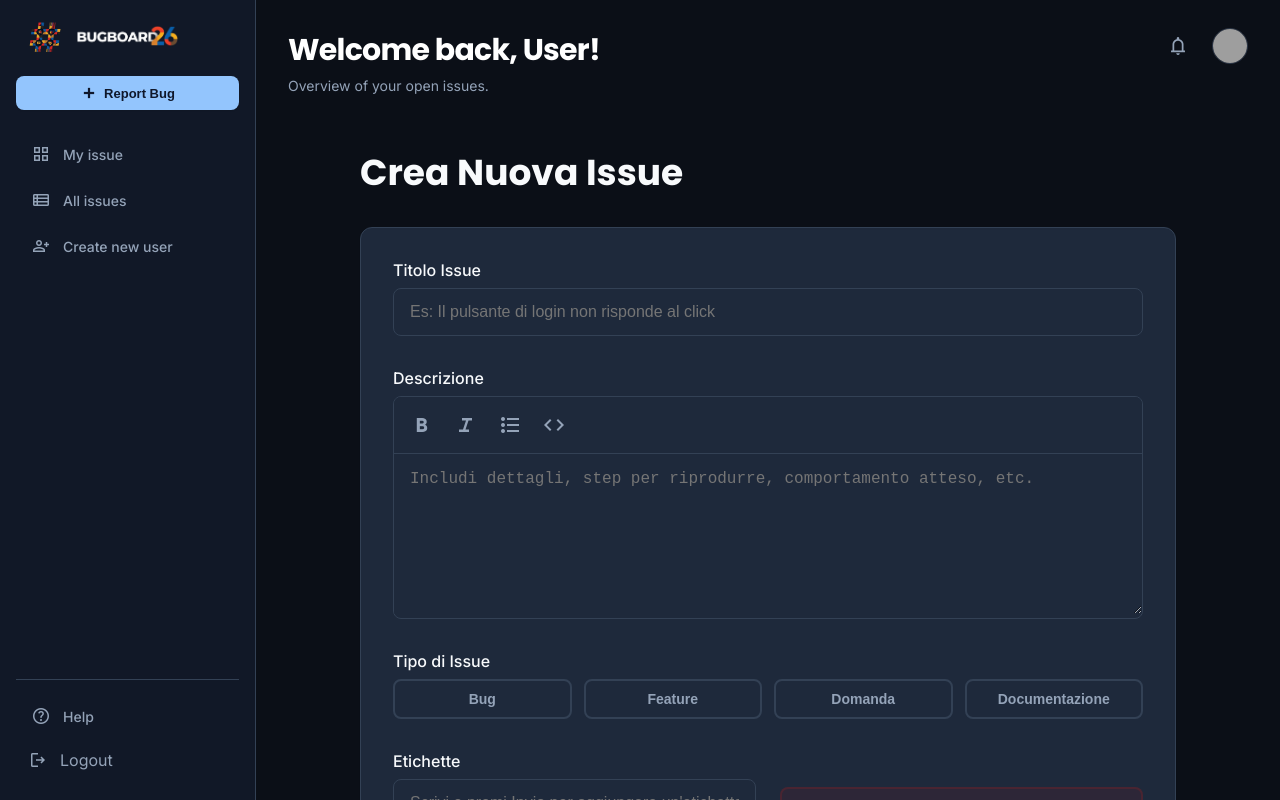
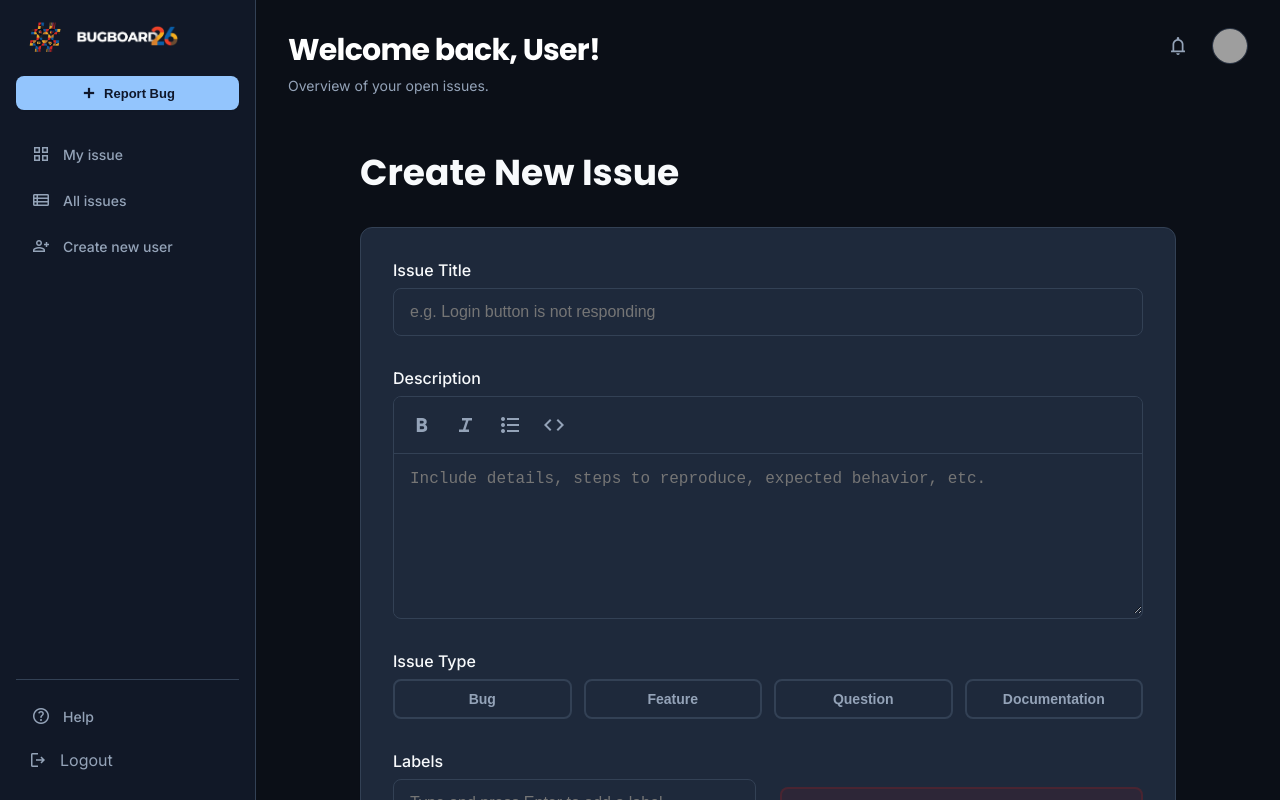
Before and after one commit to blu3ter/bugboard26-frontend-LS, a React (Vite) app: page /dashboard/create-issue in a window 1280 px wide. Built offline with nearby package versions, Linux system fonts and the light colour scheme; grey boxes are pictures that could not be loaded.

Commit message:
modificate le parole che erano ancora in Italiano.  Modificato il design di myissues, rendendolo uguale ad allissues. Infine ho rimosso il bottone per contrasseganr eocme fatto in allissues

```diff
--- a/src/pages/AllIssuesView/AllIssuesView.tsx
+++ b/src/pages/AllIssuesView/AllIssuesView.tsx
@@ -26,28 +26,18 @@ export const AllIssuesView: React.FC<AllIssuesViewProps> = ({ isAdmin = true })
     fetchIssues();
   }, []);
 
-  const getAccentColor = (issue: IssueDto) => {
-    if (issue.isUrgent) return '#ba1a1a';
-    if (issue.type === 'FEATURE') return 'var(--primary)';
-    if (issue.type === 'DOCUMENTATION') return 'var(--secondary)';
-    return 'var(--primary)';
-  };
-
-  const getTypeIcon = (type: string) => {
+  const getTypeStyles = (type: string) => {
     switch (type) {
-      case 'BUG': return 'bug_report';
-      case 'FEATURE': return 'add_box';
-      case 'DOCUMENTATION': return 'description';
-      default: return 'list';
-    }
-  };
-
-  const getBadgeClass = (type: string) => {
-    switch (type) {
-      case 'BUG': return 'badge-bug';
-      case 'FEATURE': return 'badge-feature';
-      case 'DOCUMENTATION': return 'badge-documentation';
-      default: return 'badge-todo';
+      case 'BUG':
+        return { color: '#ef4444', icon: 'bug_report', badgeBg: 'rgba(239, 68, 68, 0.1)', badgeBorder: '#ef4444', textColor: '#ef4444' };
+      case 'FEATURE':
+        return { color: '#10b981', icon: 'add_box', badgeBg: 'rgba(16, 185, 129, 0.1)', badgeBorder: '#10b981', textColor: '#10b981' };
+      case 'QUESTION':
+        return { color: '#fbbf24', icon: 'help', badgeBg: 'rgba(251, 191, 36, 0.1)', badgeBorder: '#fbbf24', textColor: '#fbbf24' };
+      case 'DOCUMENTATION':
+        return { color: '#2563eb', icon: 'description', badgeBg: 'rgba(37, 99, 235, 0.1)', badgeBorder: '#2563eb', textColor: '#2563eb' };
+      default:
+        return { color: 'var(--primary)', icon: 'list', badgeBg: 'var(--surface-container-high)', badgeBorder: 'var(--border-color)', textColor: 'var(--text-secondary)' };
     }
   };
 
@@ -69,30 +59,29 @@ export const AllIssuesView: React.FC<AllIssuesViewProps> = ({ isAdmin = true })
       {/* Grid of Issues */}
       <div className="issues-grid">
         {loading ? (
-          <p>Caricamento issues...</p>
+          <p>Loading issues...</p>
         ) : issues.length === 0 ? (
-          <p>Nessuna issue trovata.</p>
+          <p>No issues found.</p>
         ) : (
-          issues.map((issue) => (
+          issues.map((issue) => {
+            const typeStyle = getTypeStyles(issue.type);
+            return (
               <article
                 key={issue.id}
                 className={`issue-card ${issue.state === 'DONE' ? 'card-closed' : ''}`}
                 style={issue.isUrgent ? { borderColor: 'rgba(186,26,26,0.5)' } : {}}
               >
-              <div className="card-accent-line" style={{ backgroundColor: getAccentColor(issue) }}></div>
+                <div className="card-accent-line" style={{ backgroundColor: typeStyle.color }}></div>
 
                 <div className="card-header">
                   <div className="card-id-group">
                     <span className="issue-id">BB-{issue.id}</span>
                     {issue.isUrgent && (
                       <span className="badge-urgent">
-                      <span className="material-symbols-outlined" style={{ fontSize: '14px' }}>warning</span> URGENTE
+                        <span className="material-symbols-outlined" style={{ fontSize: '14px' }}>warning</span> URGENT
                       </span>
                     )}
                   </div>
-                <button className={`btn-check ${issue.state === 'DONE' ? 'btn-checked' : ''}`} disabled={issue.state === 'DONE'}>
-                  <span className="material-symbols-outlined" style={issue.state === 'DONE' ? { fontVariationSettings: '"FILL" 1' } : {}}>check_circle</span>
-                </button>
                 </div>
 
                 <h3 className={`issue-title ${issue.state === 'DONE' ? 'issue-title-closed' : ''}`}>{issue.title}</h3>
@@ -101,8 +90,8 @@ export const AllIssuesView: React.FC<AllIssuesViewProps> = ({ isAdmin = true })
                 )}
 
                 <div className="card-footer">
-                <span className={`badge ${getBadgeClass(issue.type)}`}>
-                  <span className="material-symbols-outlined" style={{ fontSize: '14px' }}>{getTypeIcon(issue.type)}</span> {issue.type}
+                  <span className="badge" style={{ backgroundColor: typeStyle.badgeBg, border: `1px solid ${typeStyle.badgeBorder}`, color: typeStyle.textColor }}>
+                    <span className="material-symbols-outlined" style={{ fontSize: '14px' }}>{typeStyle.icon}</span> {issue.type}
                   </span>
                   <span className={`badge ${getStateBadgeClass(issue.state)}`}>
                     <span className="material-symbols-outlined" style={{ fontSize: '14px' }}>list</span> {issue.state}
@@ -110,19 +99,20 @@ export const AllIssuesView: React.FC<AllIssuesViewProps> = ({ isAdmin = true })
 
                   <div className="assignee-info">
                     {issue.assigneeFullName && (
-                    <span className="assignee-text">Assegnato a: {issue.assigneeFullName}</span>
+                      <span className="assignee-text">Assigned to: {issue.assigneeFullName}</span>
                     )}
                   </div>
 
                   {isAdmin && (
-                  <button className="btn-assign" style={!issue.assigneeFullName ? { marginLeft: 'auto' } : {}} title="Assegna/Riassegna">
+                    <button className="btn-assign" style={!issue.assigneeFullName ? { marginLeft: 'auto' } : {}} title="Assign / Reassign">
                       <span className="material-symbols-outlined" style={{ fontSize: '14px' }}>{issue.assigneeFullName ? 'sync' : 'person_add'}</span>
-                    <span>Assegna</span>
+                      <span>{issue.assigneeFullName ? 'Reassign' : 'Assign'}</span>
                     </button>
                   )}
                 </div>
               </article>
-          ))
+            );
+          })
         )}
       </div>
     </div>
--- a/src/pages/CreateIssueView/CreateIssueView.tsx
+++ b/src/pages/CreateIssueView/CreateIssueView.tsx
@@ -3,7 +3,7 @@ import type { KeyboardEvent } from 'react';
 import { useNavigate } from 'react-router-dom';
 import './CreateIssueView.css';
 
-type IssueType = 'bug' | 'feature' | 'domanda' | 'documentazione' | null;
+type IssueType = 'bug' | 'feature' | 'question' | 'documentation' | null;
 
 export const CreateIssueView: React.FC = () => {
   const navigate = useNavigate();
@@ -28,52 +28,52 @@ export const CreateIssueView: React.FC = () => {
 
   const toggleUrgent = (e: React.MouseEvent) => {
     e.preventDefault(); // Prevent form submission
-    if (labels.includes('URGENTE')) {
-      removeLabel('URGENTE');
+    if (labels.includes('URGENT')) {
+      removeLabel('URGENT');
     } else {
-      setLabels(['URGENTE', ...labels]);
+      setLabels(['URGENT', ...labels]);
     }
   };
 
   return (
     <div className="create-issue-view">
       <div className="page-title-row">
-        <h1 className="page-title">Crea Nuova Issue</h1>
+        <h1 className="page-title">Create New Issue</h1>
       </div>
 
       <form className="form-card" onSubmit={(e) => { e.preventDefault(); navigate('/dashboard/my-issues'); }}>
 
         {/* Title & Description */}
         <div>
-          <label className="input-label" htmlFor="issue-title">Titolo Issue</label>
+          <label className="input-label" htmlFor="issue-title">Issue Title</label>
           <input
             id="issue-title"
             className="text-input"
-            placeholder="Es: Il pulsante di login non risponde al click"
+            placeholder="e.g. Login button is not responding"
             required
           />
         </div>
 
         <div>
-          <label className="input-label">Descrizione</label>
+          <label className="input-label">Description</label>
           <div className="editor-container">
             <div className="editor-toolbar">
-              <button type="button" className="toolbar-btn" title="Grassetto">
+              <button type="button" className="toolbar-btn" title="Bold">
                 <span className="material-symbols-outlined">format_bold</span>
               </button>
-              <button type="button" className="toolbar-btn" title="Corsivo">
+              <button type="button" className="toolbar-btn" title="Italic">
                 <span className="material-symbols-outlined">format_italic</span>
               </button>
-              <button type="button" className="toolbar-btn" title="Lista puntata">
+              <button type="button" className="toolbar-btn" title="Bulleted List">
                 <span className="material-symbols-outlined">format_list_bulleted</span>
               </button>
-              <button type="button" className="toolbar-btn" title="Codice">
+              <button type="button" className="toolbar-btn" title="Code">
                 <span className="material-symbols-outlined">code</span>
               </button>
             </div>
             <textarea
               className="editor-textarea"
-              placeholder="Includi dettagli, step per riprodurre, comportamento atteso, etc."
+              placeholder="Include details, steps to reproduce, expected behavior, etc."
               required
             ></textarea>
           </div>
@@ -81,7 +81,7 @@ export const CreateIssueView: React.FC = () => {
 
         {/* Issue Type */}
         <div>
-          <p className="input-label">Tipo di Issue</p>
+          <p className="input-label">Issue Type</p>
           <div className="type-grid">
             <button
               type="button"
@@ -101,19 +101,19 @@ export const CreateIssueView: React.FC = () => {
             </button>
             <button
               type="button"
-              className={`type-btn ${issueType === 'domanda' ? 'selected' : ''}`}
-              data-type="domanda"
-              onClick={() => setIssueType('domanda')}
+              className={`type-btn ${issueType === 'question' ? 'selected' : ''}`}
+              data-type="question"
+              onClick={() => setIssueType('question')}
             >
-              Domanda
+              Question
             </button>
             <button
               type="button"
-              className={`type-btn ${issueType === 'documentazione' ? 'selected' : ''}`}
-              data-type="documentazione"
-              onClick={() => setIssueType('documentazione')}
+              className={`type-btn ${issueType === 'documentation' ? 'selected' : ''}`}
+              data-type="documentation"
+              onClick={() => setIssueType('documentation')}
             >
-              Documentazione
+              Documentation
             </button>
           </div>
         </div>
@@ -121,18 +121,18 @@ export const CreateIssueView: React.FC = () => {
         {/* Labels & Urgency */}
         <div className="labels-grid">
           <div>
-            <label className="input-label" htmlFor="label-input">Etichette</label>
+            <label className="input-label" htmlFor="label-input">Labels</label>
             <input
               id="label-input"
               className="text-input"
-              placeholder="Scrivi e premi Invio per aggiungere un'etichetta..."
+              placeholder="Type and press Enter to add a label..."
               value={labelInput}
               onChange={(e) => setLabelInput(e.target.value)}
               onKeyDown={handleAddLabel}
             />
             <div className="labels-container">
               {labels.map(label => (
-                <span key={label} className={`tag-label ${label === 'URGENTE' ? 'urgent' : ''}`}>
+                <span key={label} className={`tag-label ${label === 'URGENT' ? 'urgent' : ''}`}>
                   {label}
                   <button type="button" className="tag-remove-btn" onClick={() => removeLabel(label)}>
                     <span className="material-symbols-outlined" style={{ fontSize: '14px' }}>close</span>
@@ -145,30 +145,30 @@ export const CreateIssueView: React.FC = () => {
           <div className="urgent-btn-container">
             <button type="button" className="btn-urgent" onClick={toggleUrgent}>
               <span className="material-symbols-outlined">bolt</span>
-              {labels.includes('URGENTE') ? 'Rimuovi Segnalazione URGENTE' : 'Segnala come URGENTE'}
+              {labels.includes('URGENT') ? 'Remove URGENT Flag' : 'Mark as URGENT'}
             </button>
           </div>
         </div>
 
         {/* Attachments */}
         <div>
-          <p className="input-label">Allegati</p>
+          <p className="input-label">Attachments</p>
           <div className="dropzone">
             <div className="dropzone-icon">
               <span className="material-symbols-outlined" style={{ fontSize: '32px' }}>upload_file</span>
             </div>
-            <p style={{ fontWeight: 600, color: 'var(--primary)', marginBottom: '4px' }}>Trascina i file qui <span style={{ color: 'var(--on-surface-variant)', fontWeight: 400 }}>o clicca per caricare</span></p>
-            <p style={{ fontSize: '12px', color: 'var(--on-surface-variant)' }}>PNG, JPG, GIF, PDF fino a 10MB</p>
+            <p style={{ fontWeight: 600, color: 'var(--primary)', marginBottom: '4px' }}>Drag files here <span style={{ color: 'var(--on-surface-variant)', fontWeight: 400 }}>or click to upload</span></p>
+            <p style={{ fontSize: '12px', color: 'var(--on-surface-variant)' }}>PNG, JPG, GIF, PDF up to 10MB</p>
           </div>
         </div>
 
         {/* Action Buttons */}
         <div className="actions-row">
           <button type="button" className="btn-cancel" onClick={() => navigate('/dashboard')}>
-            Annulla
+            Cancel
           </button>
           <button type="submit" className="btn-create">
-            Crea Issue
+            Create Issue
           </button>
         </div>
 
--- a/src/pages/MyIssuesView/MyIssuesView.tsx
+++ b/src/pages/MyIssuesView/MyIssuesView.tsx
@@ -28,11 +28,11 @@ export const MyIssuesView: React.FC = () => {
       case 'BUG':
         return { color: '#ef4444', icon: 'bug_report', badgeBg: 'rgba(239, 68, 68, 0.1)', badgeBorder: '#ef4444', textColor: '#ef4444' };
       case 'FEATURE':
-        return { color: '#fef08a', icon: 'stars', badgeBg: 'rgba(254, 240, 138, 0.1)', badgeBorder: '#fef08a', textColor: '#ca8a04' };
+        return { color: '#10b981', icon: 'add_box', badgeBg: 'rgba(16, 185, 129, 0.1)', badgeBorder: '#10b981', textColor: '#10b981' };
       case 'QUESTION':
-        return { color: '#3b82f6', icon: 'help', badgeBg: 'rgba(59, 130, 246, 0.1)', badgeBorder: '#3b82f6', textColor: '#3b82f6' };
+        return { color: '#fbbf24', icon: 'help', badgeBg: 'rgba(251, 191, 36, 0.1)', badgeBorder: '#fbbf24', textColor: '#fbbf24' };
       case 'DOCUMENTATION':
-        return { color: '#86efac', icon: 'description', badgeBg: 'rgba(134, 239, 172, 0.1)', badgeBorder: '#86efac', textColor: '#16a34a' };
+        return { color: '#2563eb', icon: 'description', badgeBg: 'rgba(37, 99, 235, 0.1)', badgeBorder: '#2563eb', textColor: '#2563eb' };
       default:
         return { color: 'var(--primary)', icon: 'list', badgeBg: 'var(--surface-container-high)', badgeBorder: 'var(--border-color)', textColor: 'var(--text-secondary)' };
     }
@@ -75,9 +75,9 @@ export const MyIssuesView: React.FC = () => {
         {/* Main Content Area (Left side) */}
         <div className="my-issues-main-content">
           {loading ? (
-            <p>Caricamento issues...</p>
+            <p>Loading issues...</p>
           ) : issues.length === 0 ? (
-            <p>Nessuna issue trovata.</p>
+            <p>No issue  found.</p>
           ) : (
             <div className="issues-grid">
               {issues.map(issue => {
@@ -91,7 +91,7 @@ export const MyIssuesView: React.FC = () => {
                         <span className="issue-id">BB-{issue.id}</span>
                         {issue.isUrgent && (
                           <span className="badge-urgent">
-                            <span className="material-symbols-outlined" style={{ fontSize: '14px' }}>warning</span> URGENTE
+                            <span className="material-symbols-outlined" style={{ fontSize: '14px' }}>warning</span> URGENT
                           </span>
                         )}
                       </div>
@@ -101,7 +101,7 @@ export const MyIssuesView: React.FC = () => {
                     </div>
 
                     <h3 className={`issue-title ${issue.state === 'DONE' ? 'issue-title-closed' : ''}`}>{issue.title}</h3>
-                    {issue.reporterFullName && <p className="issue-project" style={{ marginBottom: '8px' }}>Assegnato da: {issue.reporterFullName}</p>}
+                    {issue.reporterFullName && <p className="issue-project" style={{ marginBottom: '8px' }}>Assigned by: {issue.reporterFullName}</p>}
 
                     <div className="card-footer" style={{ display: 'flex', justifyContent: 'space-between', alignItems: 'center' }}>
                       <div style={{ display: 'flex', gap: '8px', alignItems: 'center', flexWrap: 'wrap' }}>
--- a/src/pages/UsersManagementView/UsersManagementView.tsx
+++ b/src/pages/UsersManagementView/UsersManagementView.tsx
@@ -35,7 +35,7 @@ export const UsersManagementView: React.FC = () => {
       setPassword('');
       setProfileType('user');
     } catch (err: any) {
-      setError(err.message || 'Errore durante la creazione dell\'utente');
+      setError(err.message || 'Error creating user');
     } finally {
       setIsLoading(false);
     }
--- a/src/service/issueService.ts
+++ b/src/service/issueService.ts
@@ -20,7 +20,7 @@ class IssueService {
     });
 
     if (!response.ok) {
-      throw new Error('Errore durante il recupero delle issues');
+      throw new Error('Failed to fetch issues');
     }
 
     return await response.json();
@@ -33,7 +33,7 @@ class IssueService {
     });
 
     if (!response.ok) {
-      throw new Error('Errore durante il recupero delle issues assegnate');
+      throw new Error('Failed to fetch assigned issues');
     }
 
     return await response.json();
```
Also changed, not shown: src/pages/AllIssuesView/AllIssuesView.css (+9 -4 lines). Lines whose indentation alone changed are shown as unchanged.
